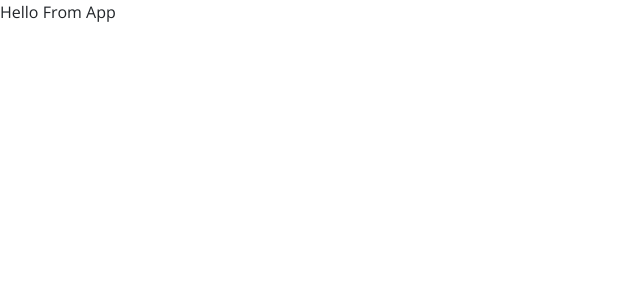
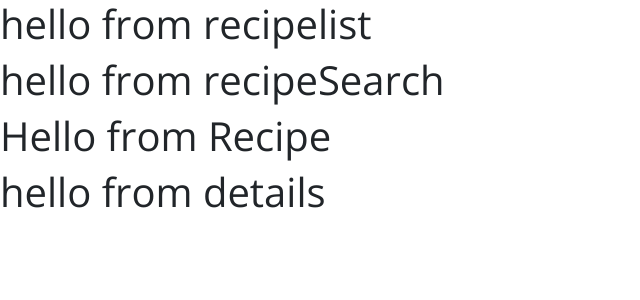
Before and after one commit to LuanB/ReactRecipesWebApp, a React (Create React App) app: page / in a window 1280 px wide. Shown: the top 300 px of the page, without its empty margins (0-640 px from the left). Built offline with nearby package versions, Linux system fonts and the light colour scheme; no server answers.

Commit message:
setup AJAX request to food2fork API

```diff
--- a/src/App.js
+++ b/src/App.js
@@ -1,12 +1,42 @@
 import React, { Component } from 'react';
 
 import './App.css';
+import {recipes} from './tempList'
+import RecipeList from './components/RecipeList'
+import RecipeDetails from './components/RecipeDetails'
 
 class App extends Component {
+  state = {
+    recipes:[],
+    url:'https://www.food2fork.com/api/search?key=b94ab4bfae8c99dd5b4725eb81bdf4c5'
+  }
+
+  async getRecipes(){
+    try {
+      const data = await fetch(this.state.url);
+      const jsonData = await data.json();
+      this.setState({
+        recipes:jsonData.recipes
+      })
+    } catch(error) {
+      console.log(error);
+
+    }
+
+  }
+
+  componentDidMount() {
+    this.getRecipes()
+  }
+
+
   render() {
+    console.log(this.state.recipes);
+
     return (
     <React.Fragment>
-      Hello From App
+    <RecipeList></RecipeList>
+    <RecipeDetails></RecipeDetails>
     </React.Fragment>
     );
   }
--- a/src/components/Recipe.js
+++ b/src/components/Recipe.js
@@ -4,7 +4,7 @@ export class Recipe extends Component {
   render() {
     return (
 <React.Fragment>
-  Hello from Recipe
+  <h1>Hello from Recipe</h1>
 </React.Fragment>
     )
   }
--- a/src/components/RecipeDetails.js
+++ b/src/components/RecipeDetails.js
@@ -1,10 +1,11 @@
 import React, {Component} from 'react'
+import {recipe} from '../tempDetails'
 
 export class RecipeDetails extends Component {
   render() {
     return (
    <React.Fragment>
-   hello from details
+   <h1>hello from details</h1>
    </React.Fragment>
     )
   }
--- a/src/components/RecipeList.js
+++ b/src/components/RecipeList.js
@@ -1,10 +1,16 @@
 import React, {Component} from 'react'
+import Recipe from './Recipe'
+import RecipeSearch from './RecipeSearch'
 
 export class RecipeList extends Component {
   render() {
     return (
     <React.Fragment>
-      hello from recipelist
+    <h1>hello from recipelist</h1>
+    <RecipeSearch></RecipeSearch>
+
+    <Recipe></Recipe>
+
     </React.Fragment>
     )
   }
--- a/src/components/RecipeSearch.js
+++ b/src/components/RecipeSearch.js
@@ -4,7 +4,7 @@ export class RecipeSearch extends Component {
   render() {
     return (
 <React.Fragment>
-  hello from recipeSearch
+  <h1>hello from recipeSearch</h1>
 </React.Fragment>
     )
   }
```
